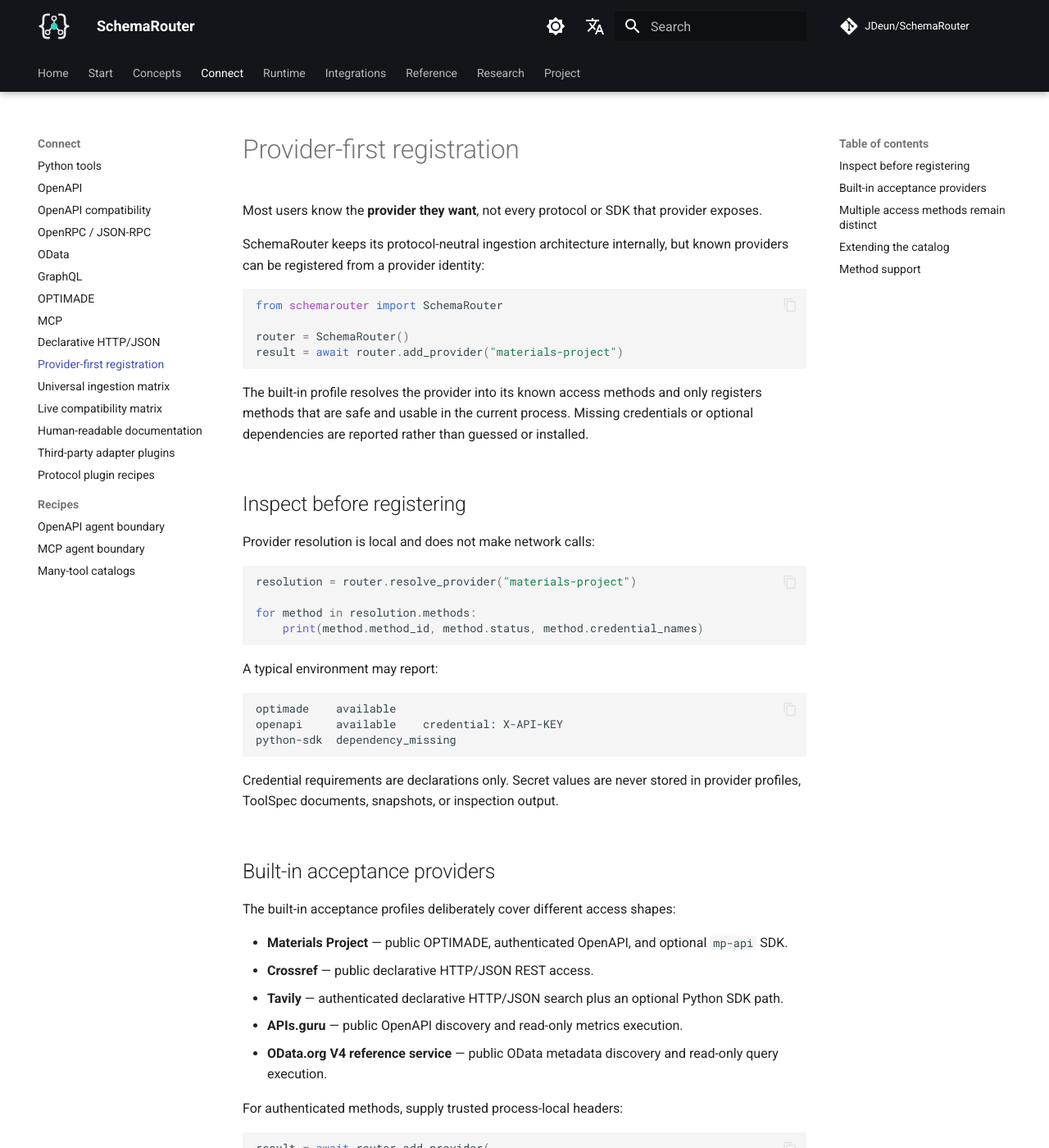
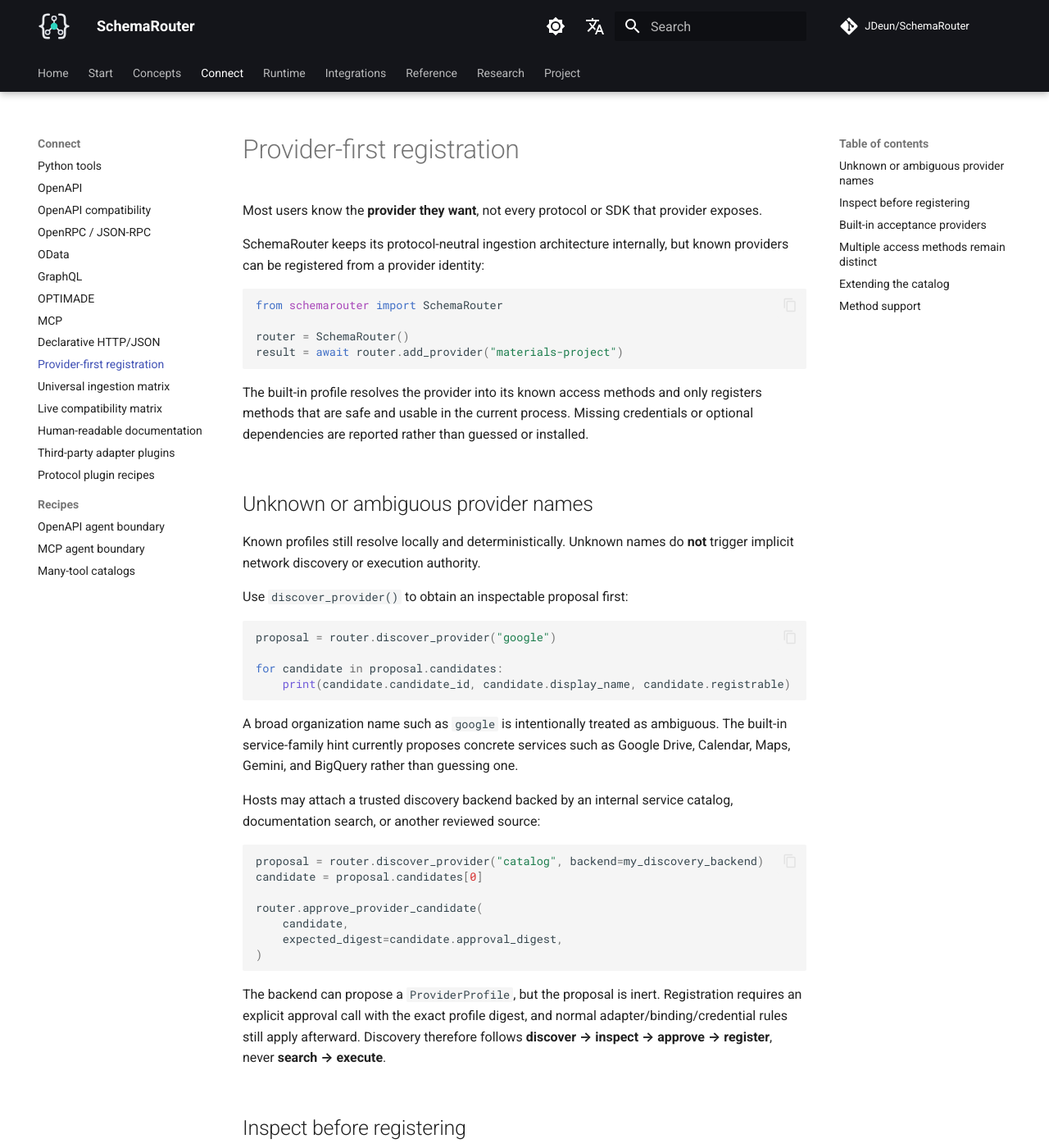
Before and after one commit to JDeun/SchemaRouter, an MkDocs documentation site: the page built from docs/guides/provider-first-registration.md, in a window 1280 px wide and 1400 px high. Shown: the whole window at 82% size. Built offline with MkDocs 1.6.1 and Material for MkDocs 9.7.7, drawn with Linux system fonts in a browser that asks for light colours; comment, search, counter and statistics services are not loaded.

Commit message:
docs: document safe unknown-provider discovery

````diff
--- a/docs/guides/provider-first-registration.md
+++ b/docs/guides/provider-first-registration.md
@@ -12,6 +12,35 @@
 ```
 
 The built-in profile resolves the provider into its known access methods and only registers methods that are safe and usable in the current process. Missing credentials or optional dependencies are reported rather than guessed or installed.
+
+## Unknown or ambiguous provider names
+
+Known profiles still resolve locally and deterministically. Unknown names do **not** trigger implicit network discovery or execution authority.
+
+Use `discover_provider()` to obtain an inspectable proposal first:
+
+```python
+proposal = router.discover_provider("google")
+
+for candidate in proposal.candidates:
+    print(candidate.candidate_id, candidate.display_name, candidate.registrable)
+```
+
+A broad organization name such as `google` is intentionally treated as ambiguous. The built-in service-family hint currently proposes concrete services such as Google Drive, Calendar, Maps, Gemini, and BigQuery rather than guessing one.
+
+Hosts may attach a trusted discovery backend backed by an internal service catalog, documentation search, or another reviewed source:
+
+```python
+proposal = router.discover_provider("catalog", backend=my_discovery_backend)
+candidate = proposal.candidates[0]
+
+router.approve_provider_candidate(
+    candidate,
+    expected_digest=candidate.approval_digest,
+)
+```
+
+The backend can propose a `ProviderProfile`, but the proposal is inert. Registration requires an explicit approval call with the exact profile digest, and normal adapter/binding/credential rules still apply afterward. Discovery therefore follows **discover → inspect → approve → register**, never **search → execute**.
 
 ## Inspect before registering
 
````
